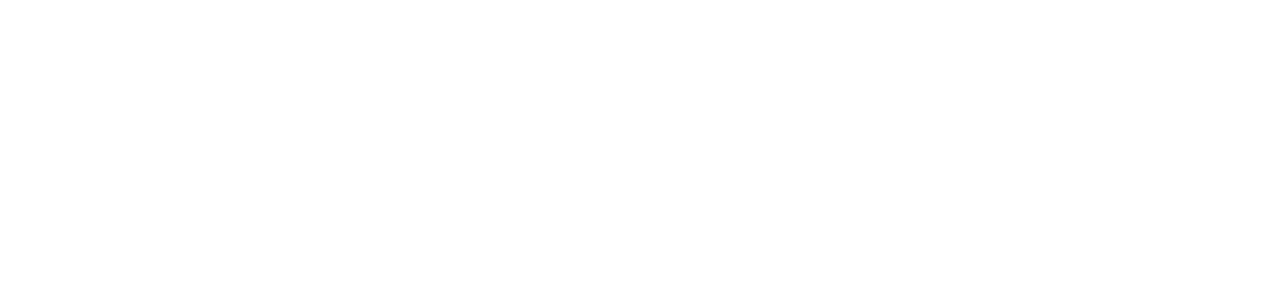
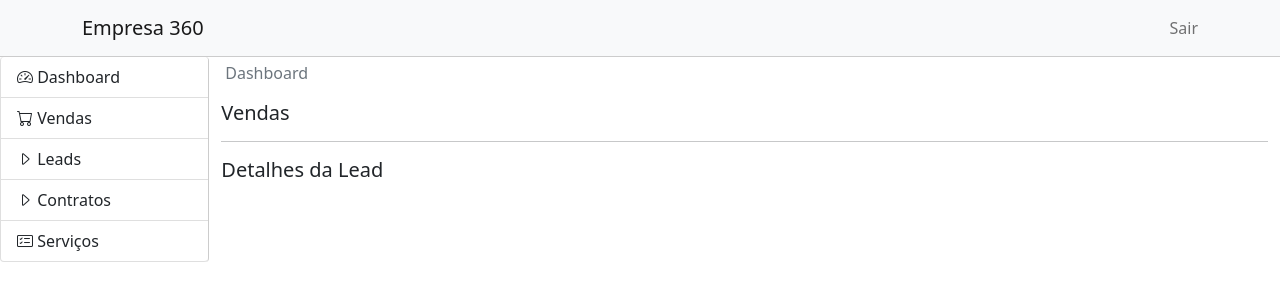
Before and after one commit to antoniotnn/empresa-360-vuejs, a Vue app: page /home/vendas/leads/1 in a window 1280 px wide. Before the commit this address had no page. Shown: the top 300 px of the page. Built offline with nearby package versions, Linux system fonts and the light colour scheme.

Commit message:
234. Parâmetros de rotas parte 1 - Enviando parâmetros

```diff
--- /dev/null
+++ b/src/components/vendas/Lead.vue
@@ -0,0 +1,3 @@
+<template>
+    <h5>Detalhes da Lead</h5>
+</template>
--- a/src/components/vendas/Leads.vue
+++ b/src/components/vendas/Leads.vue
@@ -16,7 +16,7 @@
                     <td>{{ d.nome }}</td>
                     <td>{{ d.telefone }}</td>
                     <td>
-                        <router-link class="btn btn-sm btn-primary" to="/home/vendas/leads">
+                        <router-link class="btn btn-sm btn-primary" :to="`/home/vendas/leads/${d.id}`">
                             <i class="bi bi-pencil-square" style="cursor: pointer"></i>
                         </router-link>
                     </td>
--- a/src/router.js
+++ b/src/router.js
@@ -4,6 +4,7 @@
 import Dashboard from '@/components/dashboard/Dashboard.vue';
 import Home from '@/views/Home.vue';
 import Leads from '@/components/vendas/Leads.vue';
+import Lead from '@/components/vendas/Lead.vue';
 import Login from '@/views/Login.vue';
 import Servicos from '@/components/servicos/Servicos.vue';
 import Site from '@/views/Site.vue';
@@ -21,6 +22,7 @@
             { path: 'vendas', component: Vendas, children:
                 [
                     { path: 'leads', component: Leads }, //localhost:8080/home/vendas/leads
+                    { path: 'leads/:id', component: Lead }, //localhost:8080/home/vendas/leads/id
                     { path: 'contratos', component: Contratos } //localhost:8080/home/vendas/contratos
                 ]
             }, //localhost:8080/home/vendas (obs, na declaração, não iniciar com / pois se fizer isso o vue vai entender que partirá da raiz, ou seja localhost:8080/ . Sem colocar a barra, já entende-se q é uma rota filha, de dentro de /home)
```
